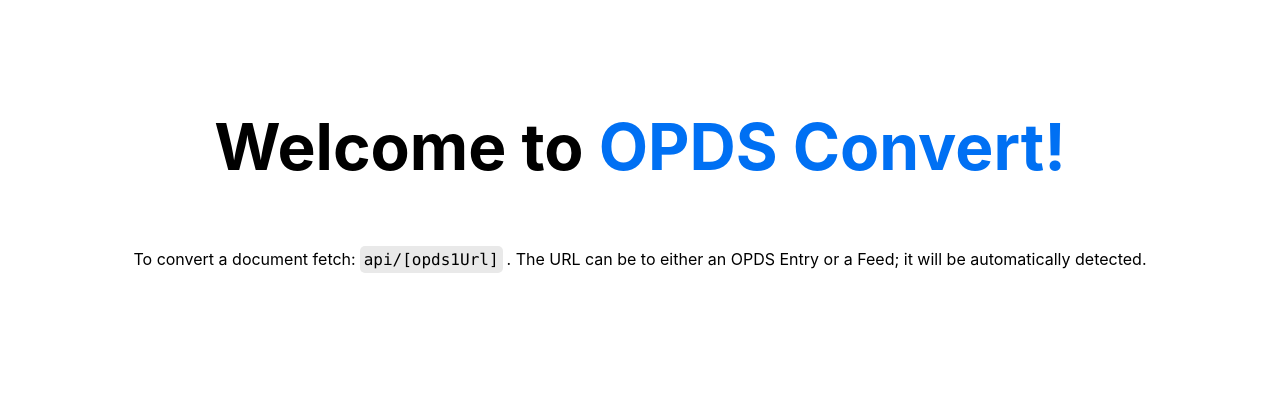
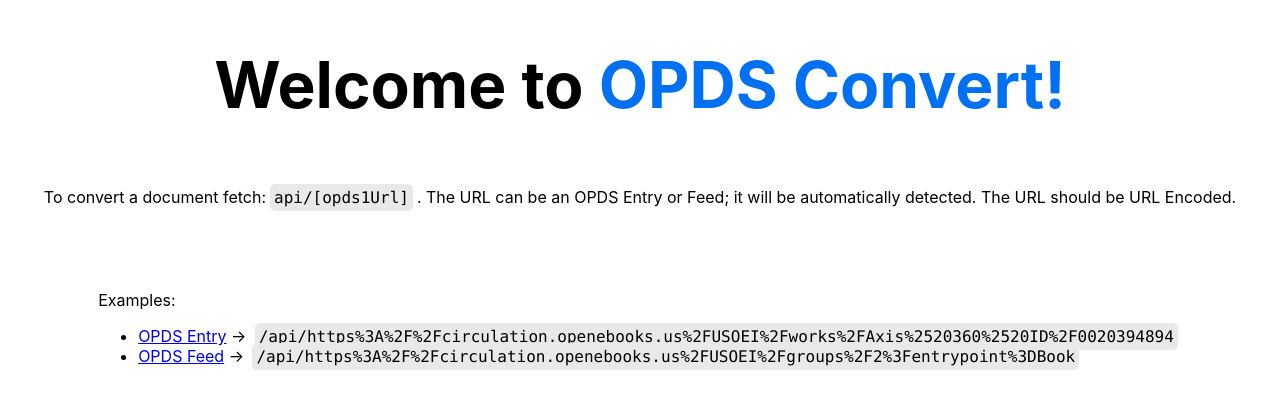
Before and after one commit to kristojorg/opds-convert, a Next.js app: page / in a window 1280 px wide. Shown: the part 177-586 px from the top of the page. Built offline with nearby package versions, Linux system fonts and the light colour scheme.

Commit message:
examples

```diff
--- a/pages/index.js
+++ b/pages/index.js
@@ -1,5 +1,6 @@
 import Head from "next/head";
 import Image from "next/image";
+import Link from "next/link";
 import styles from "../styles/Home.module.css";
 
 export default function Home() {
@@ -18,8 +19,32 @@ export default function Home() {
 
         <p className={styles.description}>
           To convert a document fetch:
-          <code className={styles.code}>api/[opds1Url]</code>. The URL can be to
-          either an OPDS Entry or a Feed; it will be automatically detected.
+          <code className={styles.code}>api/[opds1Url]</code>. The URL can be an
+          OPDS Entry or Feed; it will be automatically detected. The URL should
+          be URL Encoded.
+        </p>
+        <p>
+          Examples:
+          <ul>
+            <li>
+              <Link href="/api/https%3A%2F%2Fcirculation.openebooks.us%2FUSOEI%2Fworks%2FAxis%2520360%2520ID%2F0020394894">
+                OPDS Entry
+              </Link>
+              {" -> "}
+              <code className={styles.code}>
+                /api/https%3A%2F%2Fcirculation.openebooks.us%2FUSOEI%2Fworks%2FAxis%2520360%2520ID%2F0020394894
+              </code>
+            </li>
+            <li>
+              <Link href="/api/https%3A%2F%2Fcirculation.openebooks.us%2FUSOEI%2Fgroups%2F2%3Fentrypoint%3DBook">
+                OPDS Feed
+              </Link>
+              {" -> "}
+              <code className={styles.code}>
+                /api/https%3A%2F%2Fcirculation.openebooks.us%2FUSOEI%2Fgroups%2F2%3Fentrypoint%3DBook
+              </code>
+            </li>
+          </ul>
         </p>
       </main>
     </div>
--- a/styles/globals.css
+++ b/styles/globals.css
@@ -6,11 +6,6 @@ body {
     Ubuntu, Cantarell, Fira Sans, Droid Sans, Helvetica Neue, sans-serif;
 }
 
-a {
-  color: inherit;
-  text-decoration: none;
-}
-
 * {
   box-sizing: border-box;
 }
```
